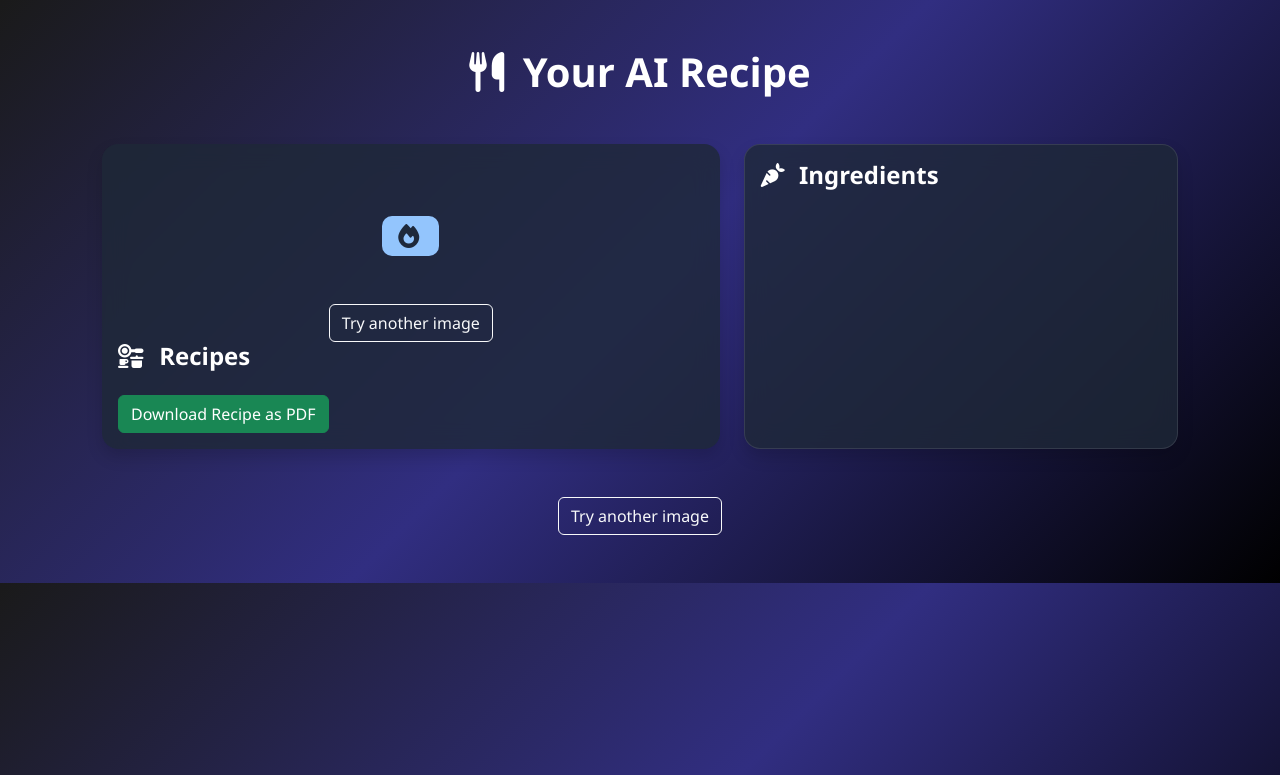
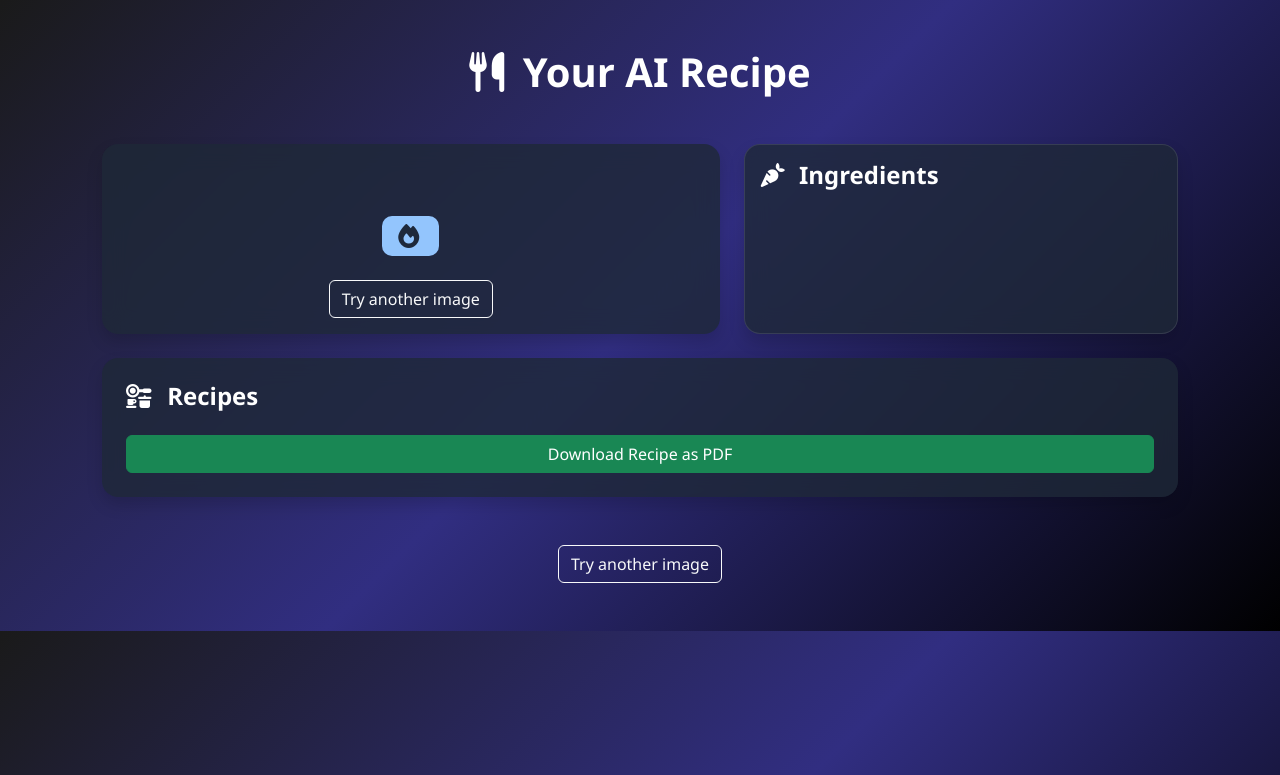
Before and after one commit to iEosiX/AI-Kitchen-Assistant, a Flask app: template templates/result.html in a window 1280 px wide. Shown: the top 775 px of the page. Run offline with Flask 3, Linux system fonts and the light colour scheme; the template is opened without the code that fills it, so the values that code supplies are empty.

Commit message:
Refactor result.html for improved layout
Updated the HTML structure for better organization and readability.

```diff
--- a/templates/result.html
+++ b/templates/result.html
@@ -16,17 +16,17 @@
     <h1 class="text-center mb-5">
         <i class="fa-solid fa-utensils me-2"></i> Your AI Recipe
     </h1>
+
     {% if data.error %}
     <div class="alert alert-danger text-center">
         {{ data.error }}
     </div>
     {% endif %}
+
     <div class="row g-4">
 
-        <!-- LEFT SIDE  -->
+        <!-- LEFT: IMAGE + TOTAL -->
         <div class="col-12 col-lg-7">
-
-            <!-- IMAGE + TOTAL + RECIPE -->
             <div class="card bg-secondary border-0 shadow h-100">
 
                 <!-- IMAGE -->
@@ -45,11 +45,35 @@
                         </span>
                     </div>
 
-                    <div class="text-center mt-5">
+                    <div class="text-center">
                         <a href="/" class="btn btn-outline-light">Try another image</a>
                     </div>
 
-                    <!-- RECIPE -->
+                </div>
+            </div>
+        </div>
+
+        <!-- RIGHT: INGREDIENTS -->
+        <div class="col-12 col-lg-5">
+            <div class="card bg-secondary shadow h-100">
+                <div class="card-body">
+                    <h4><i class="fa-solid fa-carrot me-2"></i> Ingredients</h4>
+                    <ul class="list-group list-group-flush">
+                        {% for item in data.ingredients %}
+                        <li class="list-group-item bg-secondary text-white d-flex justify-content-between">
+                            <span>{{ item.name }}</span>
+                            <span class="badge bg-info text-dark">{{ item.calories }}</span>
+                        </li>
+                        {% endfor %}
+                    </ul>
+                </div>
+            </div>
+        </div>
+
+        <!-- FULL-WIDTH RECIPES -->
+        <div class="col-12">
+            <div class="card bg-secondary border-0 shadow p-4">
+
                 <h4><i class="fa-solid fa-kitchen-set me-2"></i> Recipes</h4>
 
                 {% for recipe in data.recipes %}
@@ -61,7 +85,7 @@
                 ">
 
                     {% if loop.index0 == data.recommended_recipe %}
-                            <span class="badge bg-warning text-dark mb-2">⭐ Recommended</span>
+                        <span class="badge bg-warning text-dark mb-2">Recommended</span>
                     {% endif %}
 
                     <h5 class="fw-bold">{{ recipe.title }}</h5>
@@ -86,32 +110,12 @@
                 <hr style="border-color: rgba(255,255,255,0.1);">
 
                 {% endfor %}
+
                 <a href="/download" class="btn btn-success mt-3">
                     Download Recipe as PDF
                 </a>
-                </div>
-            </div>
 
             </div>
-
-        <!-- RIGHT SIDE -->
-        <div class="col-12 col-lg-5 sticky-col">
-
-            <!-- INGREDIENTS -->
-            <div class="card bg-secondary shadow h-100">
-                <div class="card-body">
-                    <h4><i class="fa-solid fa-carrot me-2"></i> Ingredients</h4>
-                    <ul class="list-group list-group-flush">
-                        {% for item in data.ingredients %}
-                        <li class="list-group-item bg-secondary text-white d-flex justify-content-between">
-                            <span>{{ item.name }}</span>
-                            <span class="badge bg-info text-dark">{{ item.calories }}</span>
-                        </li>
-                        {% endfor %}
-                    </ul>
-                </div>
-            </div>
-
         </div>
 
     </div>
```
Lines whose indentation alone changed are shown as unchanged.
